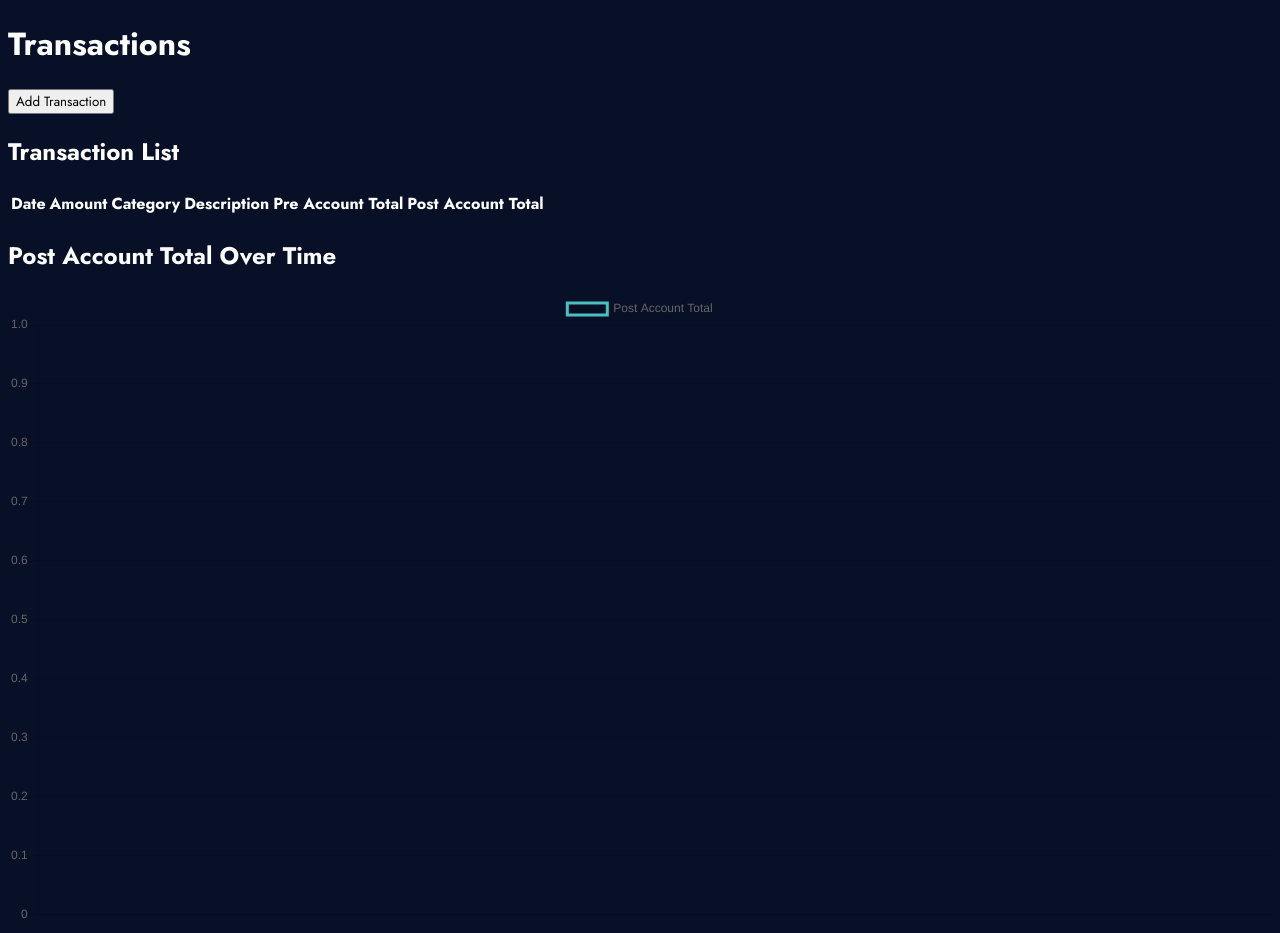
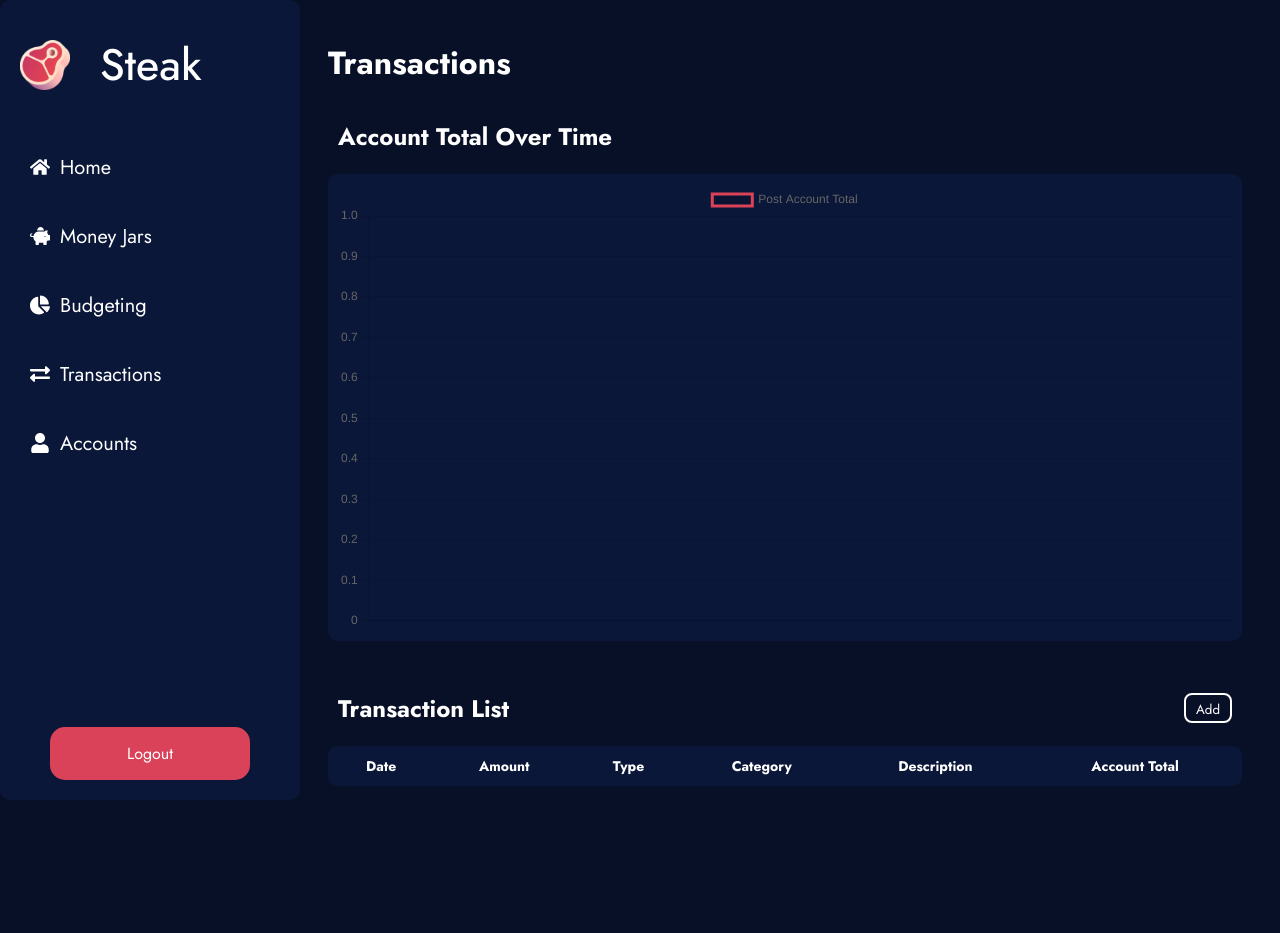
Before and after one commit to UniOfGreenwich/elee1149-coursework--steak, a React (Vite) app in the folder steakinc-web-app/steakinc-web-app/: page /transactions in a window 1280 px wide. After the commit the page ends 814 px from the top, so only its background shows below. Built offline with nearby package versions, Linux system fonts and the light colour scheme.

Commit message:
Transactions screen styling

```diff
--- a/steakinc-web-app/steakinc-web-app/index.html
+++ b/steakinc-web-app/steakinc-web-app/index.html
@@ -7,7 +7,7 @@
     <link rel="preconnect" href="https://fonts.gstatic.com" crossorigin>
     <link href="https://fonts.googleapis.com/css2?family=Inter:ital,opsz,wght@0,14..32,100..900;1,14..32,100..900&family=Jost:ital,wght@0,100..900;1,100..900&display=swap" rel="stylesheet">
     <meta name="viewport" content="width=device-width, initial-scale=1.0" />
-    <title>High Steaks</title>
+    <title>Steak</title>
   </head>
   <body>
     <div id="root"></div>
--- a/steakinc-web-app/steakinc-web-app/src/JarsScreen/JarsScreen.css
+++ b/steakinc-web-app/steakinc-web-app/src/JarsScreen/JarsScreen.css
@@ -301,7 +301,6 @@
 
 .transactions-header {
     color: #ffffff;
-    border-bottom: 2px solid #ffffff;
     padding: 8px;
     font-size: 0.9em;
     position: sticky; /* Fix the header */
@@ -321,7 +320,6 @@
     display: table;
     width: 100%;
     table-layout: fixed;
-    border-bottom: 1px solid #ffffff;
     text-align: center; /* Center the text horizontally */
 }
 
--- a/steakinc-web-app/steakinc-web-app/src/JarsScreen/JarsScreen.jsx
+++ b/steakinc-web-app/steakinc-web-app/src/JarsScreen/JarsScreen.jsx
@@ -270,7 +270,7 @@ function JarScreen() {
                         </div>
                     </div>
                 )}
-            </div> {/* Added this line */}
+            </div>
             {showModal && (
                 <div className="overlay-container">
                     <div className="overlay-content">
--- a/steakinc-web-app/steakinc-web-app/src/TransactionScreen/TransactionScreen.css
+++ b/steakinc-web-app/steakinc-web-app/src/TransactionScreen/TransactionScreen.css
@@ -1,4 +1,3 @@
-
 .modal-content {
     background-color: white; /* Keep this white for contrast with text input */
     color: black; /* Ensure text inside the modal is readable */
@@ -27,6 +26,128 @@
     z-index: 1000; /* Ensure the modal is on top */
 }
 
-.white-text {
-    color: white;
+.transaction-title-container {
+    display: flex;
+    margin-left: 60px;
+    height: 50px;
+    margin-top: 12px;
 }
+
+.add-transaction-button {
+    background: none;
+    color: #ffffff;
+    border: 2px solid #ffffff;
+    border-radius: 8px;
+    padding: 5px 10px;
+    height: 30px;
+}
+
+.transaction-table-wrapper {
+    overflow-x: auto;
+    color: #ffffff;
+    background-color: #0B1739;
+    border-radius: 10px;
+    max-height: 500px;
+    overflow-y: auto;
+}
+
+.transaction-table-container {
+    width: 100%;
+    min-width: 600px;
+}
+
+.transaction-table-container th, .transaction-table-container td {
+    padding: 8px 12px;
+    font-size: 14px;
+    text-align: center;
+}
+
+.transaction-table-container th {
+    position: sticky;
+    top: 0;
+    background-color: #0B1739;
+}
+
+.transaction-table-container td {
+    text-transform: capitalize;
+}
+
+.transaction-title-container {
+    display: flex;
+    flex-direction: column;
+    align-items: flex-start;
+    margin-top: -6px;
+}
+
+.transaction-title {
+    color: #ffffff;
+}
+
+.transaction-table-add-container {
+    display: flex;
+    justify-content: space-between;
+    margin: 30px 10px 0 10px;
+    align-items: center;
+    color: #ffffff;
+}
+
+.line-chart-container {
+    background-color: #0B1739;
+    border-radius: 10px;
+    padding: 10px;
+}
+
+.line-chart-title {
+    color: #ffffff;
+    margin: 50px 0 20px 10px;
+}
+
+.transaction-type-ingoing {
+    color: green;
+}
+
+.transaction-type-outgoing {
+    color: red;
+}
+
+.transaction-table-wrapper::-webkit-scrollbar {
+    width: 12px;
+    height: 12px;
+}
+
+.transaction-table-wrapper::-webkit-scrollbar-track {
+    background: #0B1739;
+    border-radius: 10px;
+}
+
+.transaction-table-wrapper::-webkit-scrollbar-thumb {
+    background-color: #ffffff;
+    border-radius: 10px;
+    border: 3px solid #0B1739;
+}
+
+.transaction-table-wrapper::-webkit-scrollbar-thumb:hover {
+    background-color: #cccccc;
+}
+
+.transaction-table-wrapper {
+    scrollbar-width: thin;
+    scrollbar-color: #ffffff #0B1739;
+}
+
+@media (min-width: 1024px) {
+    .transaction-container, .transaction-wrapper {
+        margin: 0 10px 0 300px;
+        padding: 5px 20px 20px 20px;
+    }
+
+    .transaction-title-container {
+        margin: 6px 0 0 0;
+    }
+
+    .transaction-table-wrapper {
+        max-height: 500px;
+    }
+
+
+}
--- a/steakinc-web-app/steakinc-web-app/src/TransactionScreen/TransactionScreen.jsx
+++ b/steakinc-web-app/steakinc-web-app/src/TransactionScreen/TransactionScreen.jsx
@@ -4,6 +4,8 @@ import { useLocation } from 'react-router-dom';
 import { Line } from 'react-chartjs-2';
 import { Chart as ChartJS, LineElement, PointElement, LinearScale, Title, CategoryScale, Tooltip, Legend } from 'chart.js';
 import TransactionForm from '../components/TransactionForm'; // Import the TransactionForm component
+import NavSideBar from '../JarsScreen/NavSideBar';
+import './TransactionScreen.css';
 
 // Register necessary components for Chart.js
 ChartJS.register(LineElement, PointElement, LinearScale, Title, CategoryScale, Tooltip, Legend);
@@ -75,6 +77,7 @@ function TransactionsScreen() {
         fetchTransactions();
         fetchJars(); // Fetch jars immediately
 
+
     }, [userId]);
 
     const handleAccountChange = async (accountId) => {
@@ -114,17 +117,19 @@ function TransactionsScreen() {
                 label: 'Post Account Total',
                 data: sortedForChart.map(transaction => transaction.post_account_total),
                 fill: false,
-                borderColor: 'rgb(75, 192, 192)',
+                borderColor: 'rgb(218, 66, 89)',
                 tension: 0.1
             }
         ]
     };
 
     return (
-        <div>
-            <h1 className="white-text">Transactions</h1>
-            <button onClick={() => setShowModal(true)}>Add Transaction</button>
-
+        <div className='transation-wrapper'>
+            <NavSideBar />
+            <div className='transaction-container'>
+                <div className="transaction-title-container">
+                    <h1 className="transaction-title">Transactions</h1>
+                </div>
                 {showModal && (
                     <TransactionForm
                         userId={userId}
@@ -137,35 +142,45 @@ function TransactionsScreen() {
                         disableDropdowns={false} // Allow dropdowns to be editable
                     />
                 )}
-
-            <h2 className="white-text">Transaction List</h2>
-            <table className="white-text">
+                <h2 className="line-chart-title">Account Total Over Time</h2>
+                <div className="line-chart-container">
+                    <Line data={chartData} />
+                </div>
+                <div className="transaction-table-add-container">
+                            <h2 className="transaction-table-title">Transaction List</h2>
+                            <button className='add-transaction-button' onClick={() => setShowModal(true)}>Add</button>
+                    </div>
+                <div className="transaction-table-wrapper">
+                    <table className="transaction-table-container">
                         <thead>
                             <tr>
                                 <th>Date</th>
                                 <th>Amount</th>
+                                <th>Type</th>
                                 <th>Category</th>
                                 <th>Description</th>
-                        <th>Pre Account Total</th>
-                        <th>Post Account Total</th>
+                                <th>Account Total</th>
                             </tr>
                         </thead>
                         <tbody>
                             {sortedForTable.map(transaction => (
                                 <tr key={transaction.transaction_id}>
                                     <td>{new Date(transaction.transaction_date).toLocaleDateString()}</td>
-                            <td>{transaction.amount}</td>
+                                    <td className={transaction.type === 'ingoing' ? 'transaction-type-ingoing' : 'transaction-type-outgoing'}>
+                                        {transaction.type === 'ingoing' ? `+£${transaction.amount}` : `-£${transaction.amount}`}
+                                    </td>
+                                    <td className={transaction.type === 'ingoing' ? 'transaction-type-ingoing' : 'transaction-type-outgoing'}>
+                                        {transaction.type}
+                                    </td>
                                     <td>{transaction.category}</td>
                                     <td>{transaction.description}</td>
-                            <td>{transaction.pre_account_total}</td>
-                            <td>{transaction.post_account_total}</td>
+                                    <td>£{transaction.post_account_total}</td>
                                 </tr>
                             ))}
                         </tbody>
                     </table>
-
-            <h2 className="white-text">Post Account Total Over Time</h2>
-            <Line data={chartData} />
+                </div>
+            </div>
         </div>
     );
 }
--- a/steakinc-web-app/steakinc-web-app/src/components/TransactionForm.css
+++ b/steakinc-web-app/steakinc-web-app/src/components/TransactionForm.css
@@ -1,4 +1,4 @@
-.overlay-container {
+.overlay-transactions-container {
     position: fixed;
     top: 0;
     left: 0;
@@ -11,8 +11,9 @@
     z-index: 1000;
 }
 
-.overlay-content {
+.overlay-transactions-content {
     display: flex;
+    flex-direction: column;
     justify-content: center;
     background-color: #081028;
     text-align: center;
@@ -26,6 +27,7 @@
 
 .create-item {
     display: flex;
+    flex-direction: column;
     justify-content: space-between;
     margin-top: 20px;
 }
@@ -41,9 +43,9 @@
 }
 
 .transaction-button {
-    width: 200px; /* Set the width of the buttons to 200px */
+    width: 100px; /* Set the width of the buttons to 200px */
     font-size: 20px;
-    padding: 15px 55px;
+    padding: 15px 5px;
     background-color: #DA4259;
     color: #ffffff;
     border: none;
@@ -64,3 +66,23 @@
 .bottom-row{
     margin-top: -10px;
 }
+
+@media (min-width: 1024px) {
+    .create-item {
+        flex-direction: row;
+    }
+
+    .overlay-transactions-content {
+        flex-direction: row;
+    }
+
+    .transaction-button {
+        width: 200px;
+        padding: 15px 55px;
+    }
+
+    .bottom-row{
+        margin-top: 20px;
+    }
+
+}
--- a/steakinc-web-app/steakinc-web-app/src/components/TransactionForm.jsx
+++ b/steakinc-web-app/steakinc-web-app/src/components/TransactionForm.jsx
@@ -95,8 +95,8 @@ const TransactionForm = ({
     };
 
     return (
-        <div className="overlay-container">
-            <div className="overlay-content">
+        <div className="overlay-transactions-container">
+            <div className="overlay-transactions-content">
                 <form onSubmit={handleSubmit}>
                     <div className="create-item">
                         <label>
```
Also changed, not shown: 1 other file (tests, documents, lock files or other folders). Lines whose indentation alone changed are shown as unchanged.
